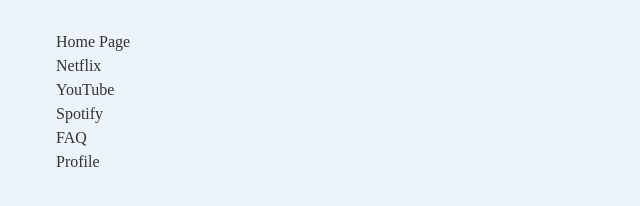
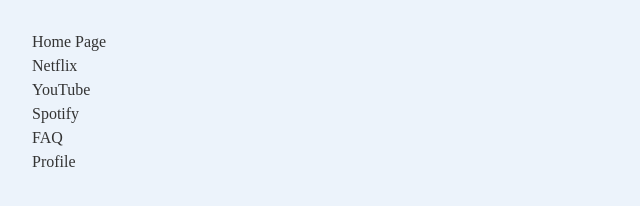
Before and after one commit to DevScriber/discounts-on-services, a plain HTML site: page faq.html in a window 1280 px wide. Shown: the whole page, without its empty margins (0-640 px from the left). Drawn offline with nearby package versions, Linux system fonts and the light colour scheme; a web font is replaced by a local one.

Commit message:
Deploying to gh-pages from @ DevScriber/discounts-on-services@c24f38ab31ac975f797ad71581711c10f4596abb 🚀

```diff
--- a/faq.html
+++ b/faq.html
@@ -26,7 +26,7 @@
       rel="stylesheet"
     />
     <!-- External CSS -->
-    <link rel="stylesheet" crossorigin href="/discounts-on-services/assets/styles-D3J1cFAi.css">
+    <link rel="stylesheet" crossorigin href="/discounts-on-services/assets/styles-Hjr9QZ80.css">
   </head>
   <body>
     <header class="header">
```
Also changed, not shown: assets/styles-D3J1cFAi.css (deleted, +0 -1 lines), assets/styles-Hjr9QZ80.css (added, +1 -0 lines), index.html (+1 -1 lines), netflix.html (+1 -1 lines), profile.html (+1 -1 lines), spotify.html (+1 -1 lines), you-tube.html (+1 -1 lines).
